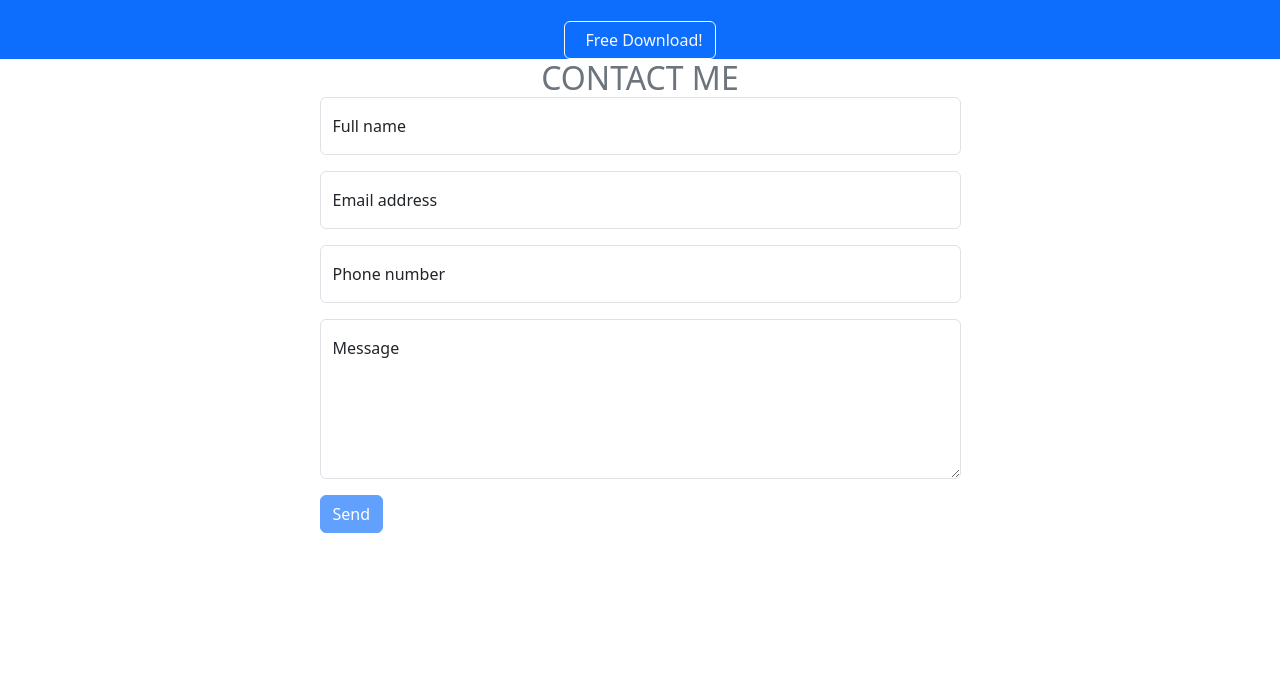
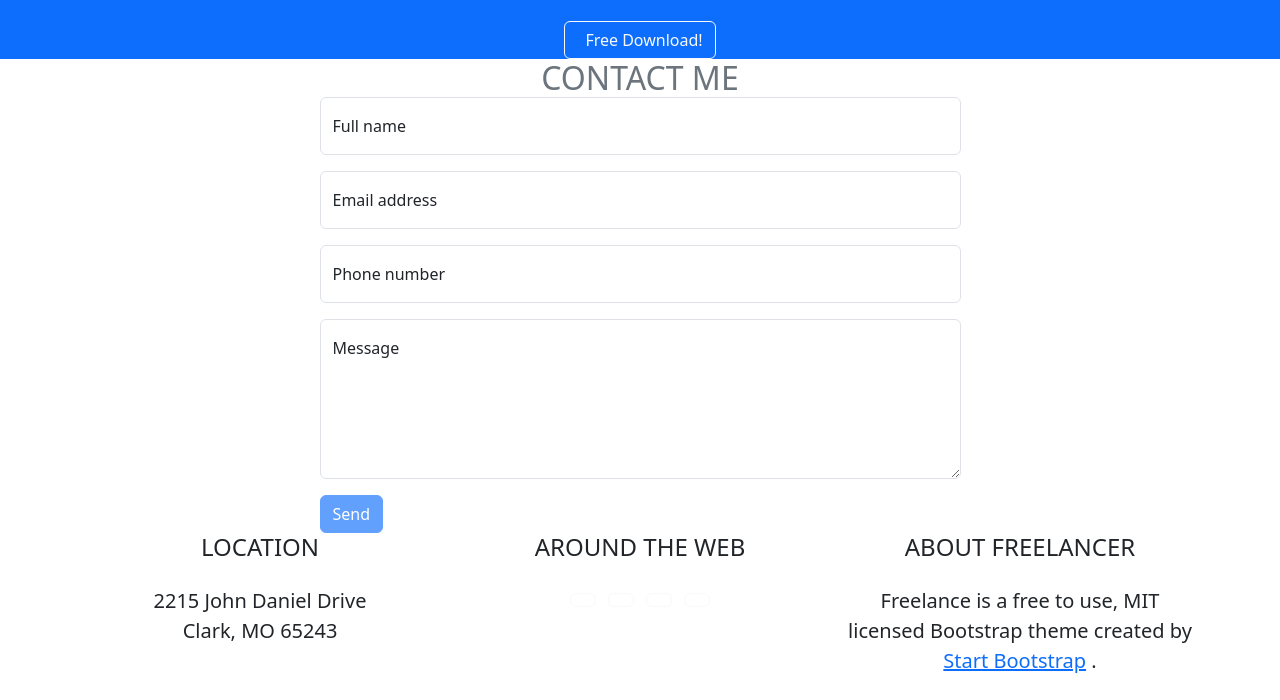
Before and after one commit to diego1769/actividad_branch, a plain HTML site: page index.html in a window 1280 px wide. Shown: the part 2150-2850 px from the top of the page. Before the commit the page ends 2683 px from the top, so only its background shows below. Drawn offline with Linux system fonts and the light colour scheme.

Commit message:
Funcionalidad sena6 Footer

```diff
--- a/index.html
+++ b/index.html
@@ -181,11 +181,38 @@
         </div>
     </div>
 </section>
-
-
-
-
-
+        <footer class="footer text-center">
+            <div class="container">
+                <div class="row">
+                    <div class="col-lg-4 mb-5 mb-lg-0">
+                        <h4 class="text-uppercase mb-4">Location</h4>
+                        <p class="lead mb-0">
+                            2215 John Daniel Drive
+                            <br />
+                            Clark, MO 65243
+                        </p>
+                    </div>
+                    <div class="col-lg-4 mb-5 mb-lg-0">
+                        <h4 class="text-uppercase mb-4">Around the Web</h4>
+                        <a class="btn btn-outline-light btn-social mx-1" href="#!"><i class="fab fa-fw fa-facebook-f"></i></a>
+                        <a class="btn btn-outline-light btn-social mx-1" href="#!"><i class="fab fa-fw fa-twitter"></i></a>
+                        <a class="btn btn-outline-light btn-social mx-1" href="#!"><i class="fab fa-fw fa-linkedin-in"></i></a>
+                        <a class="btn btn-outline-light btn-social mx-1" href="#!"><i class="fab fa-fw fa-dribbble"></i></a>
+                    </div>
+                    <div class="col-lg-4">
+                        <h4 class="text-uppercase mb-4">About Freelancer</h4>
+                        <p class="lead mb-0">
+                            Freelance is a free to use, MIT licensed Bootstrap theme created by
+                            <a href="http://startbootstrap.com">Start Bootstrap</a>
+                            .
+                        </p>
+                    </div>
+                </div>
+            </div>
+        </footer>
+        <div class="copyright py-4 text-center text-white">
+            <div class="container"><small>Copyright &copy; Your Website 2023</small></div>
+        </div>
     <script src="libs/bootstrap-5.3.0-alpha3-dist/js/bootstrap.bundle.min.js"></script>
 </body>
 </html>
```
